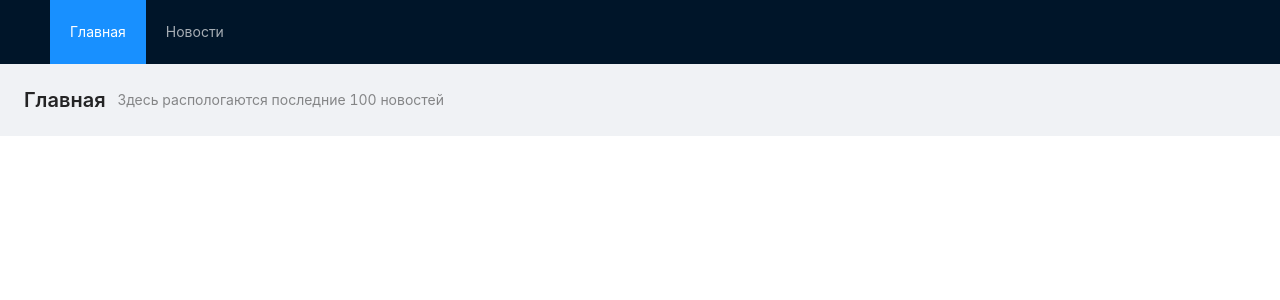
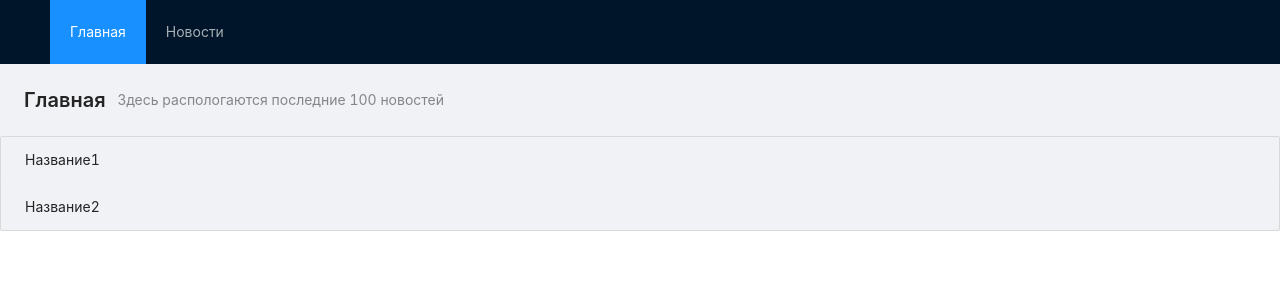
Before and after one commit to happycloudy/avito_test_2022, a React (Vite) app: page / in a window 1280 px wide. Shown: the top 300 px of the page. Built offline with nearby package versions, Linux system fonts and the light colour scheme.

Commit message:
Added list with posts and list item with moch data

```diff
--- /dev/null
+++ b/src/components/smart/List/List.tsx
@@ -0,0 +1,31 @@
+import React from 'react';
+import {List as AntList} from 'antd'
+import ListItem from "../ListItem/ListItem";
+import {IPost} from "../../../interfaces/IPost";
+
+const exampleData: IPost[] = [
+    {
+        title: 'Название1',
+        rating: 0,
+        author: 'Автор1',
+        publishDate: new Date()
+    },
+    {
+        title: 'Название2',
+        rating: 3,
+        author: 'Автор2',
+        publishDate: new Date()
+    },
+]
+
+const List = () => {
+    return (
+        <AntList
+            bordered
+            dataSource={exampleData}
+            renderItem={post => <ListItem post={post}/>}
+        />
+    );
+};
+
+export default List;
--- /dev/null
+++ b/src/components/smart/ListItem/ListItem.tsx
@@ -0,0 +1,20 @@
+import React from 'react';
+import {Typography} from "antd";
+import {List as AntList} from 'antd'
+import {IPost} from "../../../interfaces/IPost";
+
+interface IProps {
+    post: IPost
+}
+
+const ListItem = ({post}: IProps) => {
+    return (
+        <AntList.Item>
+            <Typography.Text>
+                {post.title}
+            </Typography.Text>
+        </AntList.Item>
+    );
+};
+
+export default ListItem;
--- /dev/null
+++ b/src/interfaces/IPost.ts
@@ -0,0 +1,6 @@
+export interface IPost {
+    title: string
+    rating: number
+    author: string
+    publishDate: Date
+}
--- a/src/pages/Home.tsx
+++ b/src/pages/Home.tsx
@@ -1,6 +1,7 @@
 import React from 'react';
 import {Layout} from "antd";
 import Title from "../components/smart/Title/Title";
+import List from "../components/smart/List/List";
 
 const { Content } = Layout;
 
@@ -8,6 +9,7 @@ const Home = () => {
     return (
         <Content>
             <Title title={'Главная'} subtitle={'Здесь распологаются последние 100 новостей'}/>
+            <List/>
         </Content>
     );
 };
```
